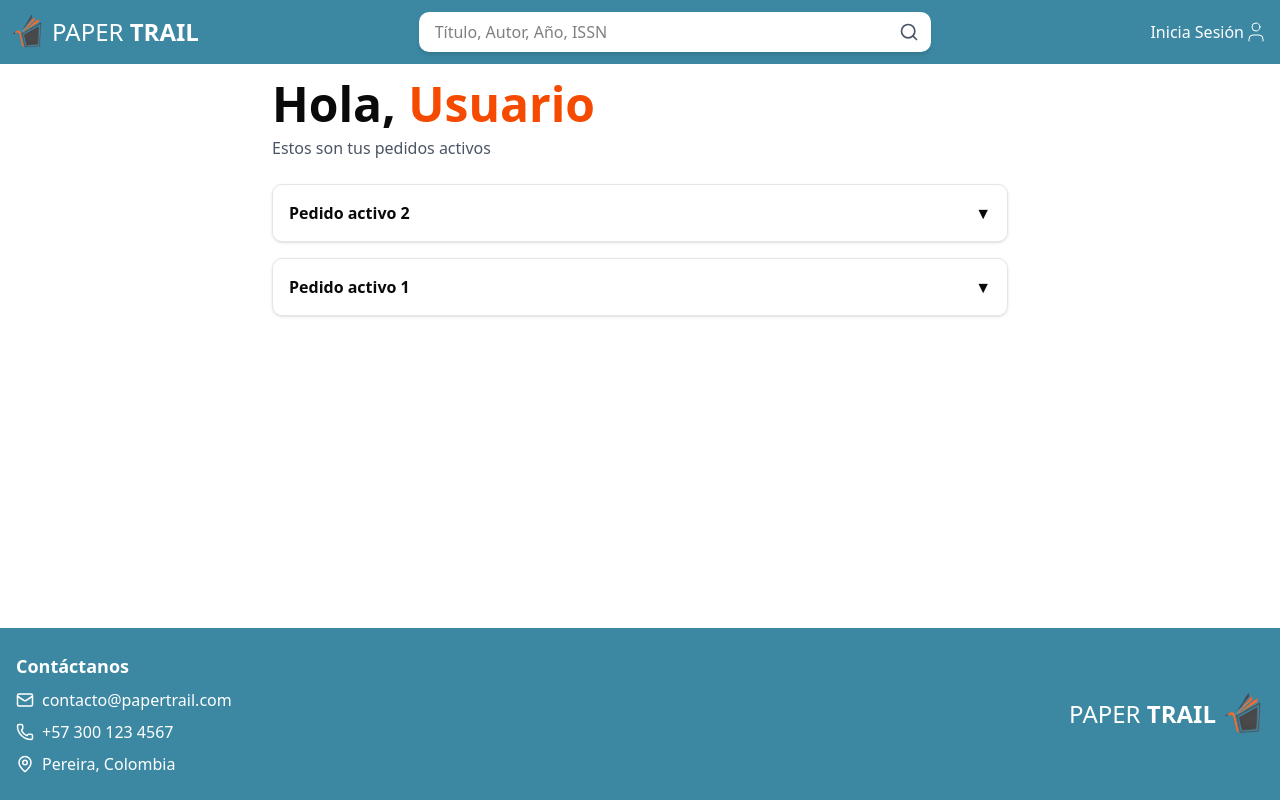
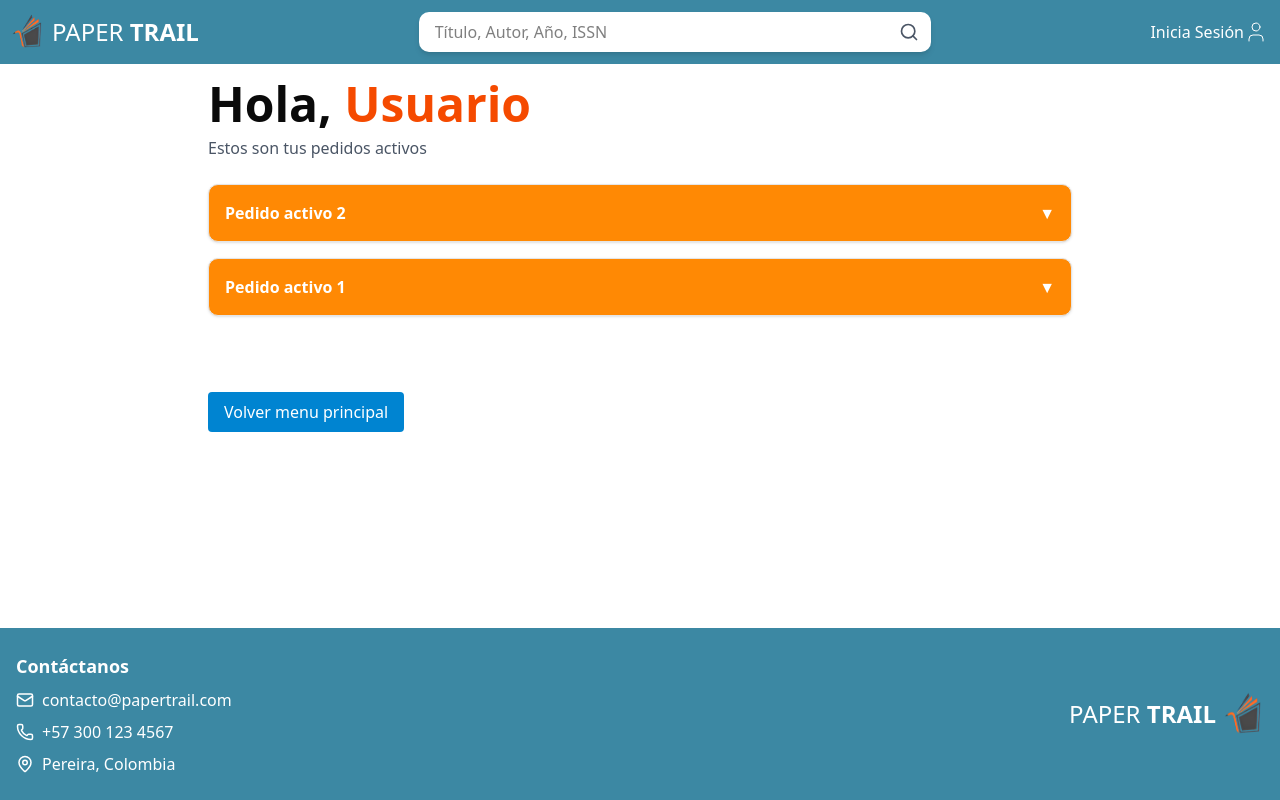
Before and after one commit to sofia0281/PaperTrailV2, a Next.js app in the folder frontend/: page /routes/orderstatus in a window 1280 px wide. Built offline with nearby package versions, Linux system fonts and the light colour scheme.

Commit message:
Cambios orderstatus y adminorder

```diff
--- a/frontend/app/routes/orderstatus/components/activeorders.tsx
+++ b/frontend/app/routes/orderstatus/components/activeorders.tsx
@@ -28,9 +28,9 @@ export default function OrderStatus({
   const [open, setOpen] = useState(false);
 
   return (
-    <div className="border rounded-lg shadow-sm">
+    <div className="border rounded-lg shadow-sm bg-orange-400 text-white">
       <button
-        className="w-full flex justify-between items-center p-4 font-semibold text-left"
+        className="w-full flex justify-between items-center p-4 font-semibold text-left cursor-pointer"
         onClick={() => setOpen(!open)}
       >
         Pedido activo {orderNumber}
@@ -38,7 +38,7 @@ export default function OrderStatus({
       </button>
 
       {open && (
-        <div className="p-4 border-t text-sm text-gray-700">
+        <div className="p-4 border-t text-sm text-gray-700 bg-white">
           <p>Nro. Pedido: {orderNumber}</p>
           <p>Fecha del pedido: {orderDate}</p>
           <p>Dirección de envío: {shippingAddress}</p>
--- a/frontend/app/routes/orderstatus/components/orderstatus.tsx
+++ b/frontend/app/routes/orderstatus/components/orderstatus.tsx
@@ -29,7 +29,7 @@ const orders = [
 
 export default function ActiveOrders() {
   return (
-    <div className="max-w-3xl mx-auto p-4">
+    <div className="max-w-4xl mx-auto p-4">
       <h1 className="text-5xl font-bold">
         Hola, <span className="text-orange-600">Usuario</span>
       </h1>
@@ -48,6 +48,11 @@ export default function ActiveOrders() {
           />
         ))}
       </div>
+      <div className='mt-16'>
+        <button className="mt-3 px-4 py-2 bg-sky-600 hover:bg-sky-700 text-white rounded cursor-pointer">
+            Volver menu principal
+        </button>
+      </div>
     </div>
   );
 }
```
